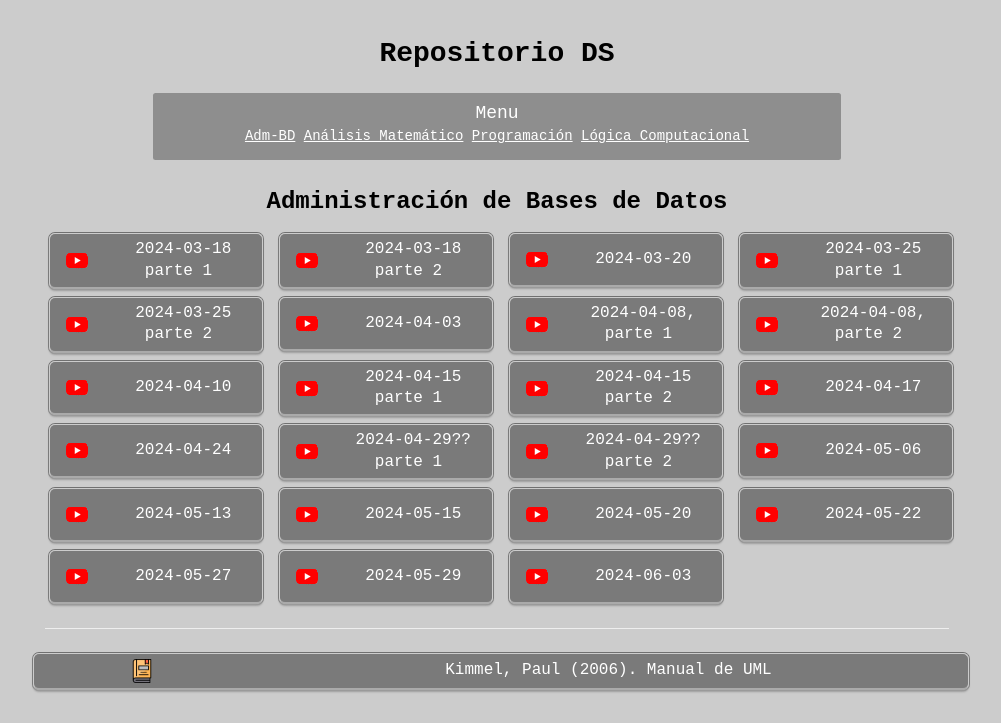
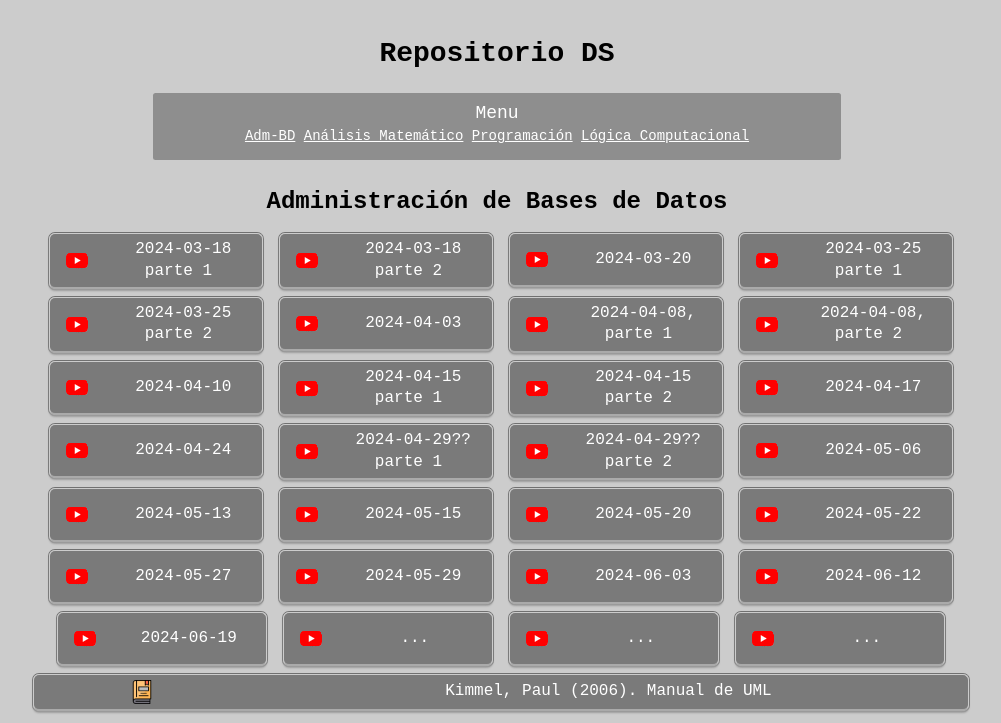
Before and after one commit to jlarata/repositorioDB, a website: page index.html in a window 1280 px wide. Shown: the top 723 px of the page, without its empty margins (143-1144 px from the left). Drawn offline with Linux system fonts and the light colour scheme.

Commit message:
ultimas clases

```diff
--- a/index.html
+++ b/index.html
@@ -110,6 +110,19 @@
           href="https://www.youtube.com/watch?v=imDy52L3yOs"><img src="./assets/yticon.png">&nbsp;2024-05-29</a></div>
         <div class="col-md-3"><a class="btn btn-default btn-lg btn-block" role="button" target="_blank"
           href="https://www.youtube.com/watch?v=74OHaNm3sac"><img src="./assets/yticon.png">&nbsp;2024-06-03</a></div>
+        <div class="col-md-3"><a class="btn btn-default btn-lg btn-block" role="button" target="_blank"
+          href="https://www.youtube.com/watch?v=b-PYXz3fcsU"><img src="./assets/yticon.png">&nbsp;2024-06-12</a></div>
+      </div>
+
+      <div>
+        <div class="col-md-3"><a class="btn btn-default btn-lg btn-block" role="button" target="_blank"
+          href="https://www.youtube.com/watch?v=BZx5njl08qw"><img src="./assets/yticon.png">&nbsp;2024-06-19</a></div>
+        <div class="col-md-3"><a class="btn btn-default btn-lg btn-block" role="button" target="_blank"
+          href=""><img src="./assets/yticon.png">&nbsp;...</a></div>
+        <div class="col-md-3"><a class="btn btn-default btn-lg btn-block" role="button" target="_blank"
+          href=""><img src="./assets/yticon.png">&nbsp;...</a></div>
+        <div class="col-md-3"><a class="btn btn-default btn-lg btn-block" role="button" target="_blank"
+          href=""><img src="./assets/yticon.png">&nbsp;...</a></div>
       </div>
 
       <hr/>
@@ -216,7 +229,7 @@
         <div class="col-md-3"><a class="btn btn-default btn-lg btn-block" role="button" target="_blank"
             href="https://www.youtube.com/watch?v=NtIxSrek3L0"><img src="./assets/yticon.png">&nbsp;2024-06-06</a></div>
             <div class="col-md-3"><a class="btn btn-default btn-lg btn-block" role="button" target="_blank"
-            href=""><img src="./assets/yticon.png">&nbsp;...</a></div>
+            href="https://www.youtube.com/watch?v=Idyg5ryMLeU"><img src="./assets/yticon.png">&nbsp;2024-06-19</a></div>
             <div class="col-md-3"><a class="btn btn-default btn-lg btn-block" role="button" target="_blank"
             href=""><img src="./assets/yticon.png">&nbsp;...</a></div>
       </div>
```
